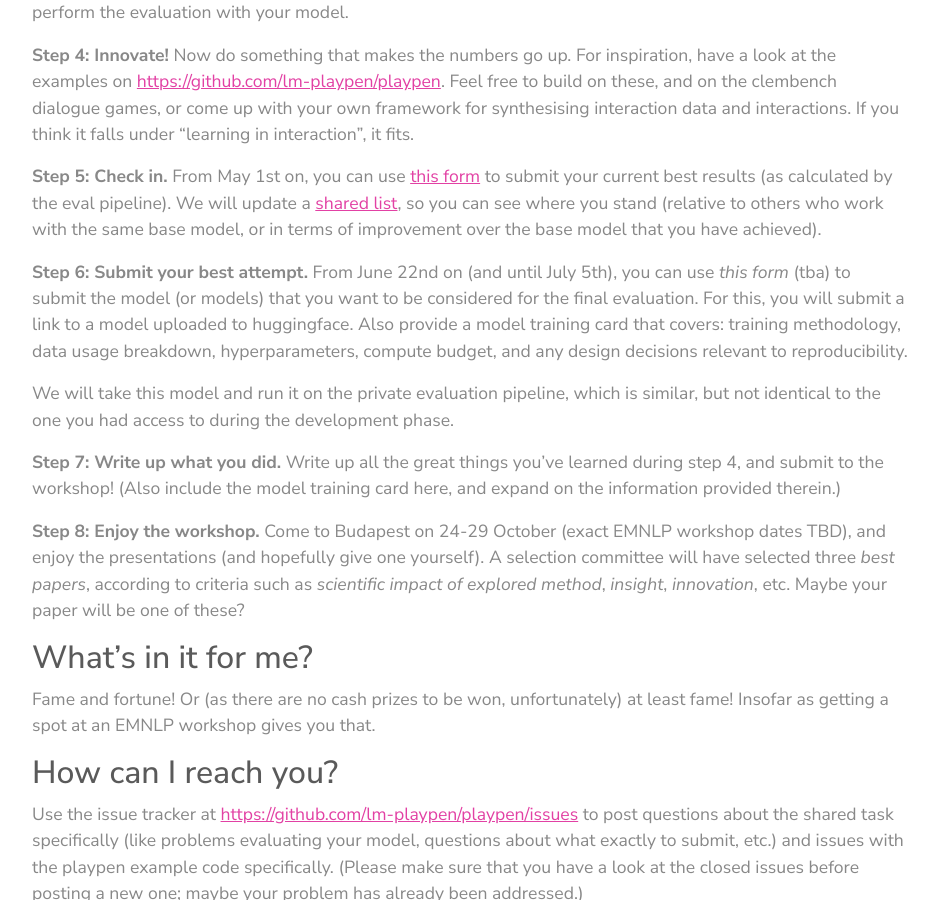
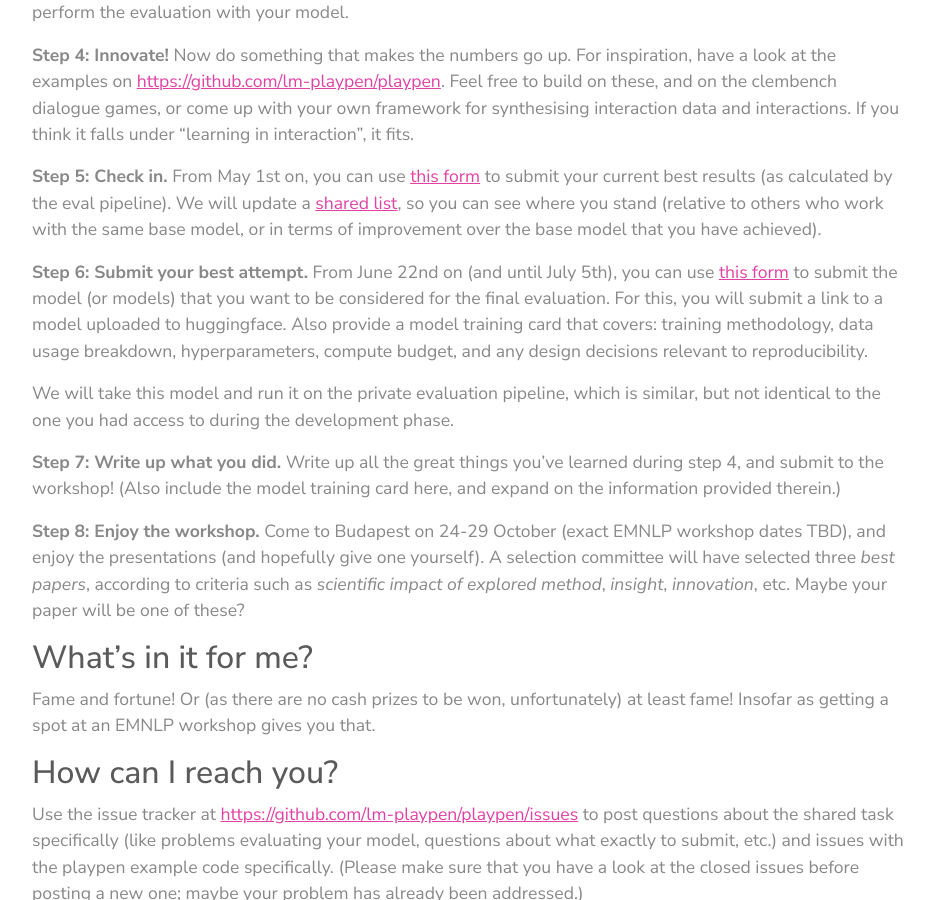
Before and after one commit to lm-playschool/lm-playschool.github.io, a Jekyll site: the page built from _content/_pages/challenge.md, in a window 1280 px wide and 900 px high, scrolled down 1326 px. Shown: the whole window, without its empty margins (170-1106 px from the left). Built offline with Jekyll 4.4.1, drawn with Linux system fonts in a browser that asks for light colours.

Commit message:
Update submission form link in challenge.md (#5)

```diff
--- a/_content/_pages/challenge.md
+++ b/_content/_pages/challenge.md
@@ -35,7 +35,7 @@ We do, however, provide a set of recommendations. We anticipate (and encourage)
 
 **Step 5: Check in.** From May 1st on, you can use [this form](https://forms.gle/3aa8zjBG6PbvvYDv7) to submit your current best results (as calculated by the eval pipeline). We will update a [shared list](https://github.com/lm-playpen/playpen/blob/main/LEADERBOARD.md), so you can see where you stand (relative to others who work with the same base model, or in terms of improvement over the base model that you have achieved).
 
-**Step 6: Submit your best attempt.** From June 22nd on (and until July 5th), you can use *this form* (tba) to submit the model (or models) that you want to be considered for the final evaluation. For this, you will submit a link to a model uploaded to huggingface. Also provide a model training card that covers: training methodology, data usage breakdown, hyperparameters, compute budget, and any design decisions relevant to reproducibility.
+**Step 6: Submit your best attempt.** From June 22nd on (and until July 5th), you can use [this form](https://forms.gle/AubG6xN87aKcgHMk9) to submit the model (or models) that you want to be considered for the final evaluation. For this, you will submit a link to a model uploaded to huggingface. Also provide a model training card that covers: training methodology, data usage breakdown, hyperparameters, compute budget, and any design decisions relevant to reproducibility.
 
 We will take this model and run it on the private evaluation pipeline, which is similar, but not identical to the one you had access to during the development phase.
 
```
